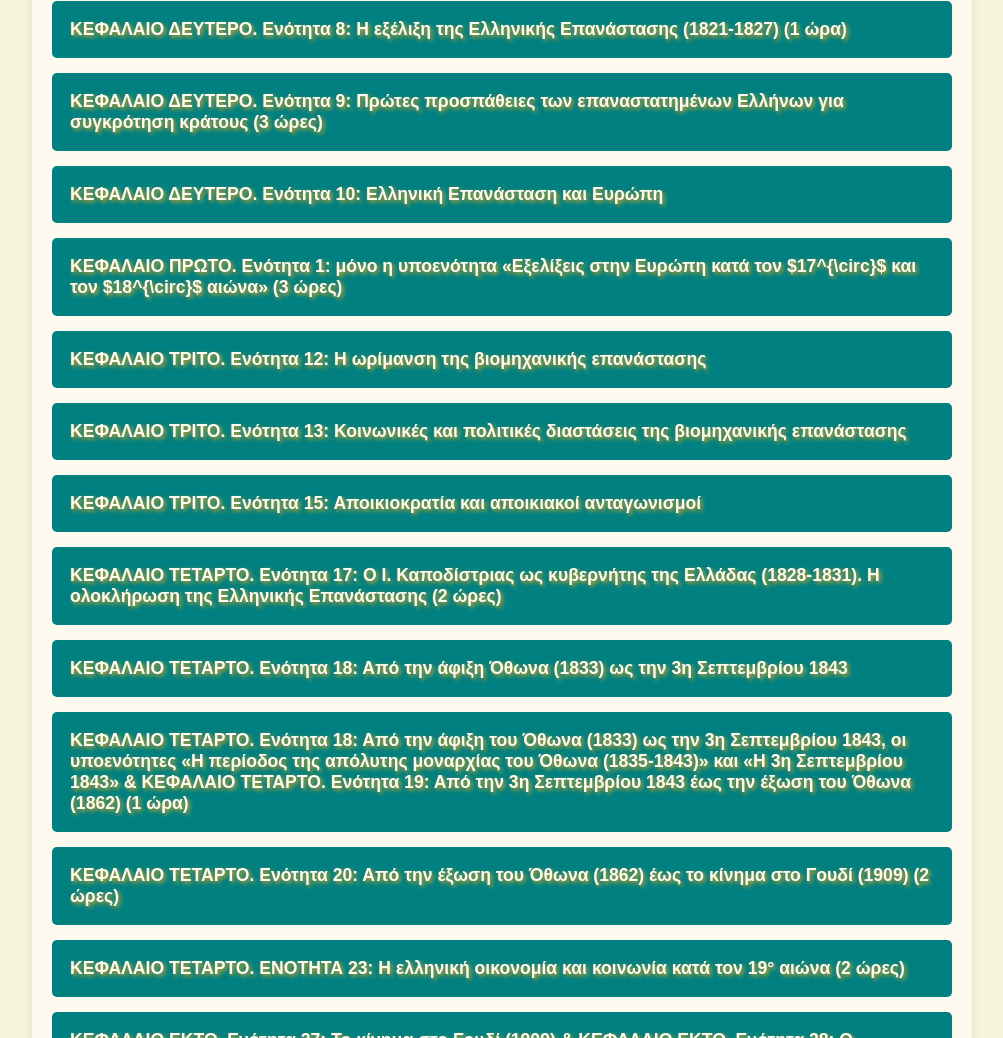
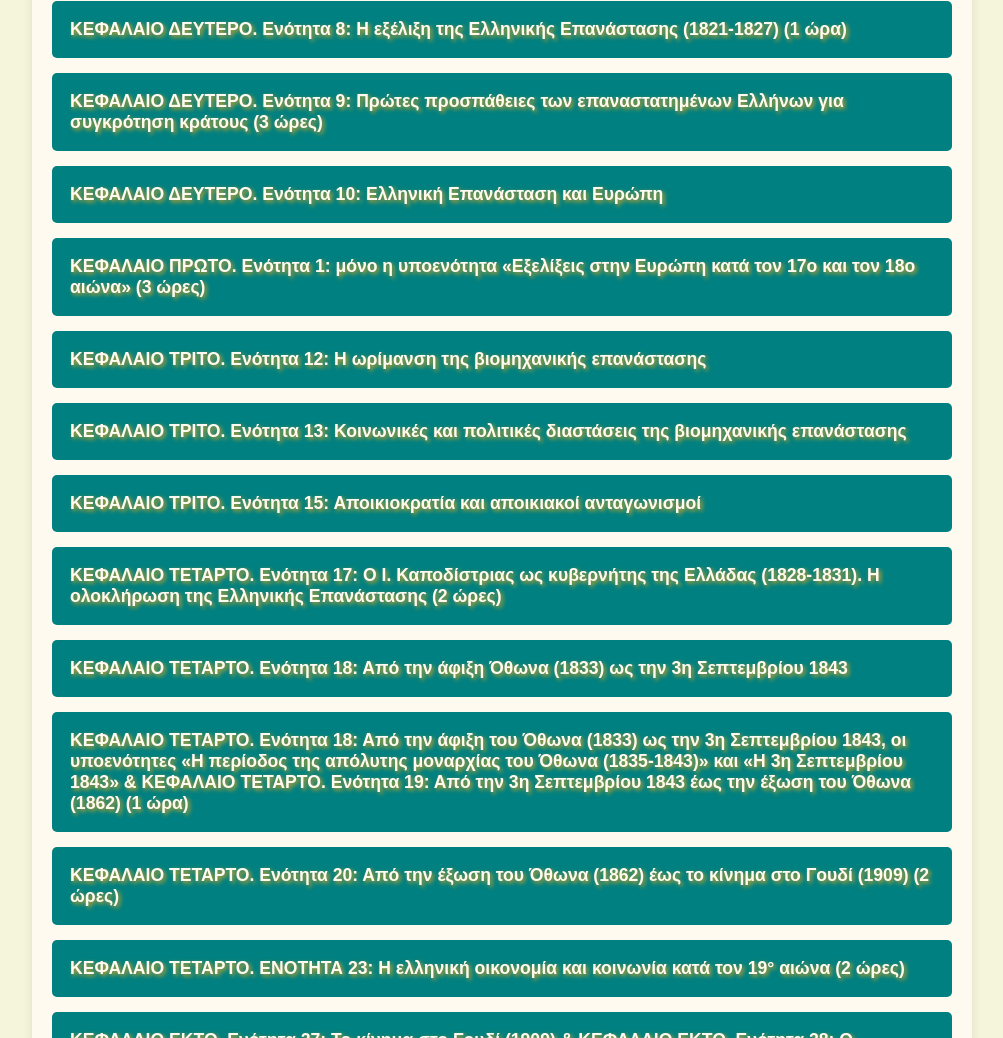
Before and after one commit to Panagiotis-Domvros/history3-prog, a plain HTML site: page index.html in a window 1280 px wide. Shown: the part 797-1835 px from the top of the page, without its empty margins (138-1141 px from the left). Drawn offline with Linux system fonts and the light colour scheme.

Commit message:
Update index.html

```diff
--- a/index.html
+++ b/index.html
@@ -336,7 +336,7 @@
             </ul>
         </div>
 
-        <button class="collapsible">ΚΕΦΑΛΑΙΟ ΠΡΩΤΟ. Ενότητα 1: μόνο η υποενότητα «Εξελίξεις στην Ευρώπη κατά τον $17^{\circ}$ και τον $18^{\circ}$ αιώνα» (3 ώρες)</button>
+        <button class="collapsible">ΚΕΦΑΛΑΙΟ ΠΡΩΤΟ. Ενότητα 1: μόνο η υποενότητα «Εξελίξεις στην Ευρώπη κατά τον 17ο και τον 18ο αιώνα» (3 ώρες)</button>
         <div class="collapsible-content">
             <p>Περιλαμβάνεται στην ενιαία διδασκαλία.</p>
         </div>
```
